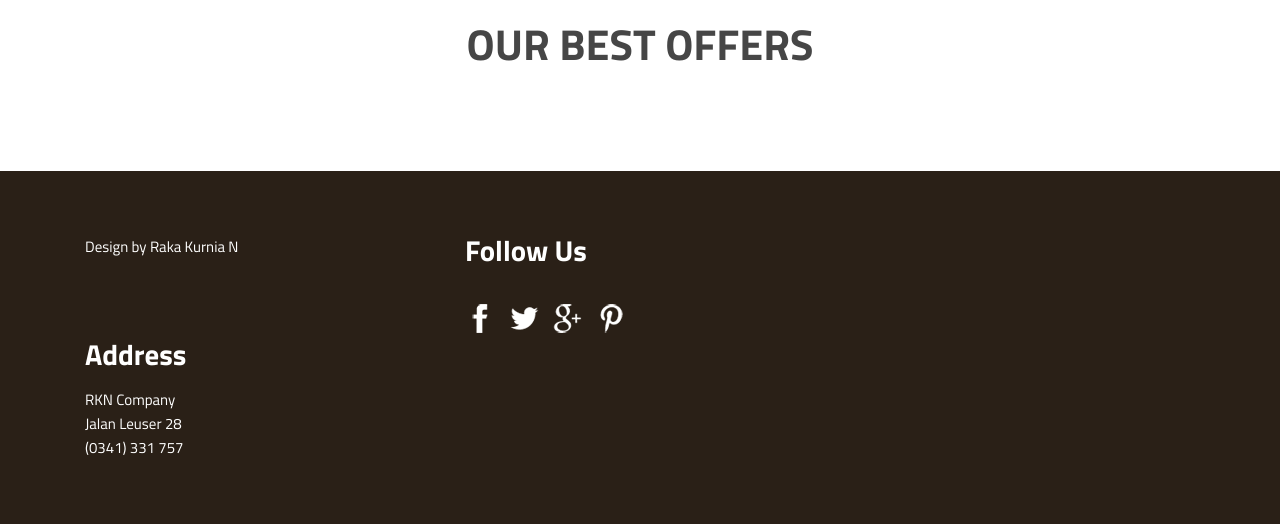
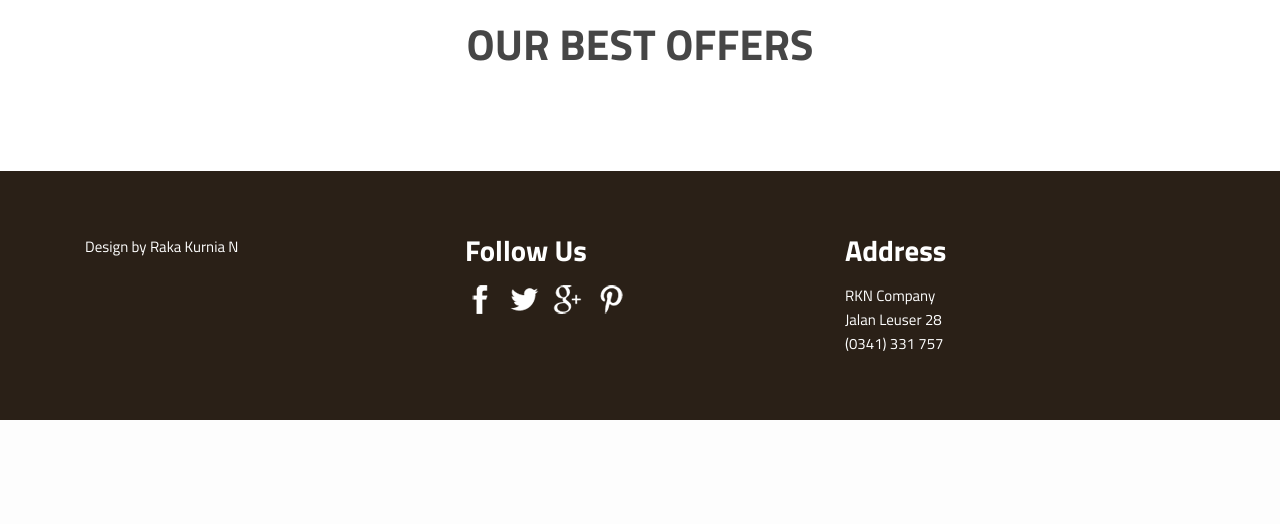
Before and after one commit to kuromica/e-mebel, a PHP site: page / in a window 1280 px wide. Shown: the part 1398-1922 px from the top of the page. After the commit the page ends 1818 px from the top, so only its background shows below. Run offline with PHP 8.4, Linux system fonts and the light colour scheme; data that the repository does not hold is empty.

Commit message:
Update index.php

```diff
--- a/index.php
+++ b/index.php
@@ -230,7 +230,7 @@ Smartphone Compatible web template, free webdesigns for Nokia, Samsung, LG, Sony
 				<div class="col-md-4 footer-left">
 					<p>Design by Raka Kurnia N</a></p>
 				</div>
-				<div class="col-md-8 footer-left">
+				<div class="col-md-4 footer-left">
 					<h3>Follow Us</h3>
 					<ul>
 						<li><a href="#"><span class="fb"> </span></a></li>
```
